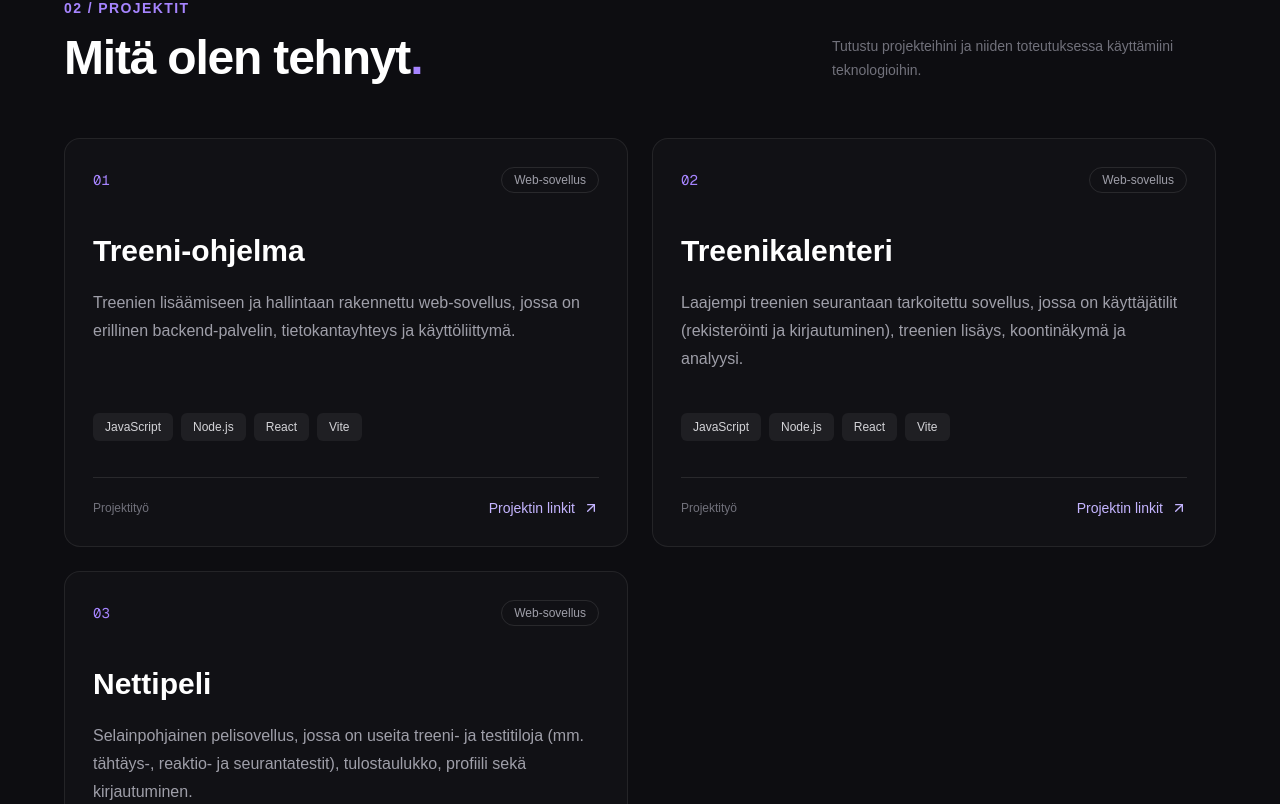
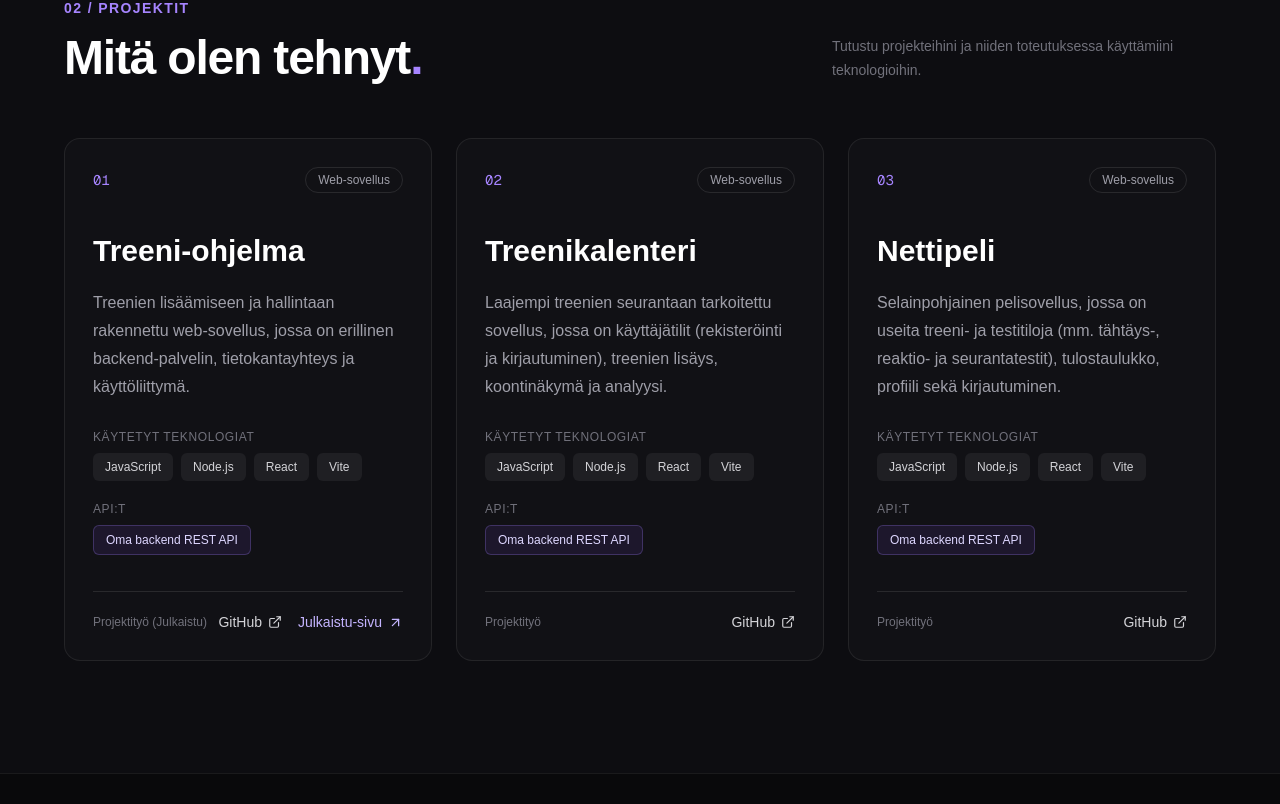
Before and after one commit to Antonnbb/Portfolio, a Next.js app in the folder portfolio/: page / in a window 1280 px wide. Shown: the part 1636-2440 px from the top of the page. Built offline with nearby package versions, Linux system fonts and the light colour scheme.

Commit message:
Nopea commit (käynnistän koneen uudelleen)

```diff
--- /dev/null
+++ b/portfolio/app/components/ProjectCard.jsx
@@ -0,0 +1,82 @@
+"use client";
+
+import { ArrowUpRight, ExternalLink } from "lucide-react";
+
+export default function ProjectCard({ project }) {
+  return (
+    <article className="group flex flex-col justify-between rounded-2xl border border-white/[0.08] bg-[#111115] p-7 transition duration-300 hover:-translate-y-1 hover:border-violet-400/40">
+      <div>
+        <div className="mb-10 flex items-center justify-between">
+          <span className="font-mono text-sm text-violet-400">{project.number}</span>
+          <span className="rounded-full border border-white/10 px-3 py-1 text-xs text-zinc-400">
+            {project.category}
+          </span>
+        </div>
+
+        <h3 className="text-3xl font-bold">{project.name}</h3>
+        <p className="mt-5 leading-7 text-zinc-400">{project.description}</p>
+
+        <div className="mt-7">
+          <p className="mb-2 text-xs font-medium uppercase tracking-wider text-zinc-500">
+            Käytetyt teknologiat
+          </p>
+          <div className="flex flex-wrap gap-2">
+            {project.technologies.map((tech) => (
+              <span
+                key={tech}
+                className="rounded-md bg-white/[0.06] px-3 py-1.5 text-xs text-zinc-300"
+              >
+                {tech}
+              </span>
+            ))}
+          </div>
+        </div>
+
+        {project.apis?.length > 0 && (
+          <div className="mt-5">
+            <p className="mb-2 text-xs font-medium uppercase tracking-wider text-zinc-500">
+              API:t
+            </p>
+            <div className="flex flex-wrap gap-2">
+              {project.apis.map((api) => (
+                <span
+                  key={api}
+                  className="rounded-md border border-violet-400/25 bg-violet-500/10 px-3 py-1.5 text-xs text-violet-200"
+                >
+                  {api}
+                </span>
+              ))}
+            </div>
+          </div>
+        )}
+      </div>
+
+      <div className="mt-9 flex items-center justify-between border-t border-white/10 pt-5">
+        <span className="text-xs text-zinc-500">{project.status}</span>
+
+        <div className="flex items-center gap-4">
+          {project.githubUrl && (
+            <a
+              href={project.githubUrl}
+              target="_blank"
+              rel="noreferrer"
+              className="flex items-center gap-1.5 text-sm text-zinc-300 transition hover:text-white"
+            >
+              GitHub <ExternalLink size={14} />
+            </a>
+          )}
+          {project.liveUrl && (
+            <a
+              href={project.liveUrl}
+              target="_blank"
+              rel="noreferrer"
+              className="flex items-center gap-1.5 text-sm text-violet-300 transition hover:text-white"
+            >
+              Julkaistu-sivu <ArrowUpRight size={15} />
+            </a>
+          )}
+        </div>
+      </div>
+    </article>
+  );
+}
--- a/portfolio/app/page.tsx
+++ b/portfolio/app/page.tsx
@@ -1,14 +1,13 @@
-import Navbar from "./components/Navbar"; // tai "../components/Navbar", riippuen kansiorakenteestasi
+"use client";
+
+import Navbar from "./components/Navbar";
+import ProjectCard from "./components/ProjectCard";
+import { useState } from "react";
 
 import {
   ArrowUpRight,
   Mail,
   Code2,
-  Monitor,
-  Database,
-  Globe,
-  Layers3,
-  Terminal,
   ExternalLink,
   ChevronDown,
 } from "lucide-react";
@@ -21,10 +20,10 @@ const projects = [
     description:
       "Treenien lisäämiseen ja hallintaan rakennettu web-sovellus, jossa on erillinen backend-palvelin, tietokantayhteys ja käyttöliittymä.",
     technologies: ["JavaScript", "Node.js", "React", "Vite"],
-    apis: ["Oma backend REST API"], // Tarkista ja täydennä tarvittaessa index.js / frontend-koodista
-    status: "Projektityö",
-    githubUrl: "https://github.com/Antonnbb/Treeni-ohjelma.git",
-    liveUrl: "https://treeni-ohjelma.onrender.com/", // Lisää julkaisulinkki jos sovellus on julkaistu
+    apis: ["Oma backend REST API"],
+    status: "Projektityö (Julkaistu)",
+    githubUrl: "https://github.com/Antonnbb/Treeni-ohjelma",
+    liveUrl: "https://treeni-ohjelma.onrender.com/",
   },
   {
     number: "02",
@@ -33,9 +32,9 @@ const projects = [
     description:
       "Laajempi treenien seurantaan tarkoitettu sovellus, jossa on käyttäjätilit (rekisteröinti ja kirjautuminen), treenien lisäys, koontinäkymä ja analyysi.",
     technologies: ["JavaScript", "Node.js", "React", "Vite"],
-    apis: ["Oma backend REST API"], // Tarkista frontend/pages/api.js ja backend index.js
+    apis: ["Oma backend REST API"],
     status: "Projektityö",
-    githubUrl: "https://github.com/Antonnbb/Treenikalenteri.git",
+    githubUrl: "https://github.com/Antonnbb/Treenikalenteri",
     liveUrl: "",
   },
   {
@@ -45,9 +44,9 @@ const projects = [
     description:
       "Selainpohjainen pelisovellus, jossa on useita treeni- ja testitiloja (mm. tähtäys-, reaktio- ja seurantatestit), tulostaulukko, profiili sekä kirjautuminen.",
     technologies: ["JavaScript", "Node.js", "React", "Vite"],
-    apis: ["Oma backend REST API"], // Tarkista backend index.js ja frontend-kutsut
+    apis: ["Oma backend REST API"],
     status: "Projektityö",
-    githubUrl: "https://github.com/Antonnbb/Nettipeli.git",
+    githubUrl: "https://github.com/Antonnbb/Nettipeli",
     liveUrl: "",
   },
 ];
@@ -66,7 +65,6 @@ const skills = [
   { name: "REST API", type: "Rajapinnat" },
   { name: "Git & GitHub", type: "Työkalut" },
 ];
-
 
 export default function Home() {
   return (
@@ -181,39 +179,9 @@ export default function Home() {
             </p>
           </div>
 
-          <div className="grid gap-6 md:grid-cols-2">
+          <div className="grid gap-6 md:grid-cols-2 lg:grid-cols-3">
             {projects.map((project) => (
-              <article
-                key={project.number}
-                className="group rounded-2xl border border-white/[0.08] bg-[#111115] p-7 transition duration-300 hover:-translate-y-1 hover:border-violet-400/40"
-              >
-                <div className="mb-10 flex items-center justify-between">
-                  <span className="font-mono text-sm text-violet-400">{project.number}</span>
-                  <span className="rounded-full border border-white/10 px-3 py-1 text-xs text-zinc-400">
-                    {project.category}
-                  </span>
-                </div>
-
-                <h3 className="text-3xl font-bold">{project.name}</h3>
-                <p className="mt-5 min-h-24 leading-7 text-zinc-400">
-                  {project.description}
-                </p>
-
-                <div className="mt-7 flex flex-wrap gap-2">
-                  {project.technologies.map((tech) => (
-                    <span key={tech} className="rounded-md bg-white/[0.06] px-3 py-1.5 text-xs text-zinc-300">
-                      {tech}
-                    </span>
-                  ))}
-                </div>
-
-                <div className="mt-9 flex items-center justify-between border-t border-white/10 pt-5">
-                  <span className="text-xs text-zinc-500">{project.status}</span>
-                  <a href="#yhteystiedot" className="flex items-center gap-2 text-sm text-violet-300 transition hover:text-white">
-                    Projektin linkit <ArrowUpRight size={16} />
-                  </a>
-                </div>
-              </article>
+              <ProjectCard key={project.number} project={project} />
             ))}
           </div>
         </div>
@@ -259,10 +227,10 @@ export default function Home() {
           </p>
 
           <div className="mt-10 flex flex-wrap justify-center gap-4">
-            <a href="mailto:LISAA-SAHKOPOSTI" className="flex items-center gap-2 rounded-lg bg-violet-600 px-6 py-4 text-sm font-semibold transition hover:bg-violet-500">
+            <a href="mailto:antonok.kiili@gmail.com" className="flex items-center gap-2 rounded-lg bg-violet-600 px-6 py-4 text-sm font-semibold transition hover:bg-violet-500">
               <Mail size={17} /> Lähetä sähköpostia
             </a>
-            <a href="LISAA-GITHUB-LINKKI" target="_blank" rel="noreferrer" className="flex items-center gap-2 rounded-lg border border-white/10 px-6 py-4 text-sm font-semibold transition hover:bg-white/5">
+            <a href="https://github.com/Antonnbb" target="_blank" rel="noreferrer" className="flex items-center gap-2 rounded-lg border border-white/10 px-6 py-4 text-sm font-semibold transition hover:bg-white/5">
               <Code2 size={18} /> GitHub <ExternalLink size={14} />
             </a>
           </div>
```
